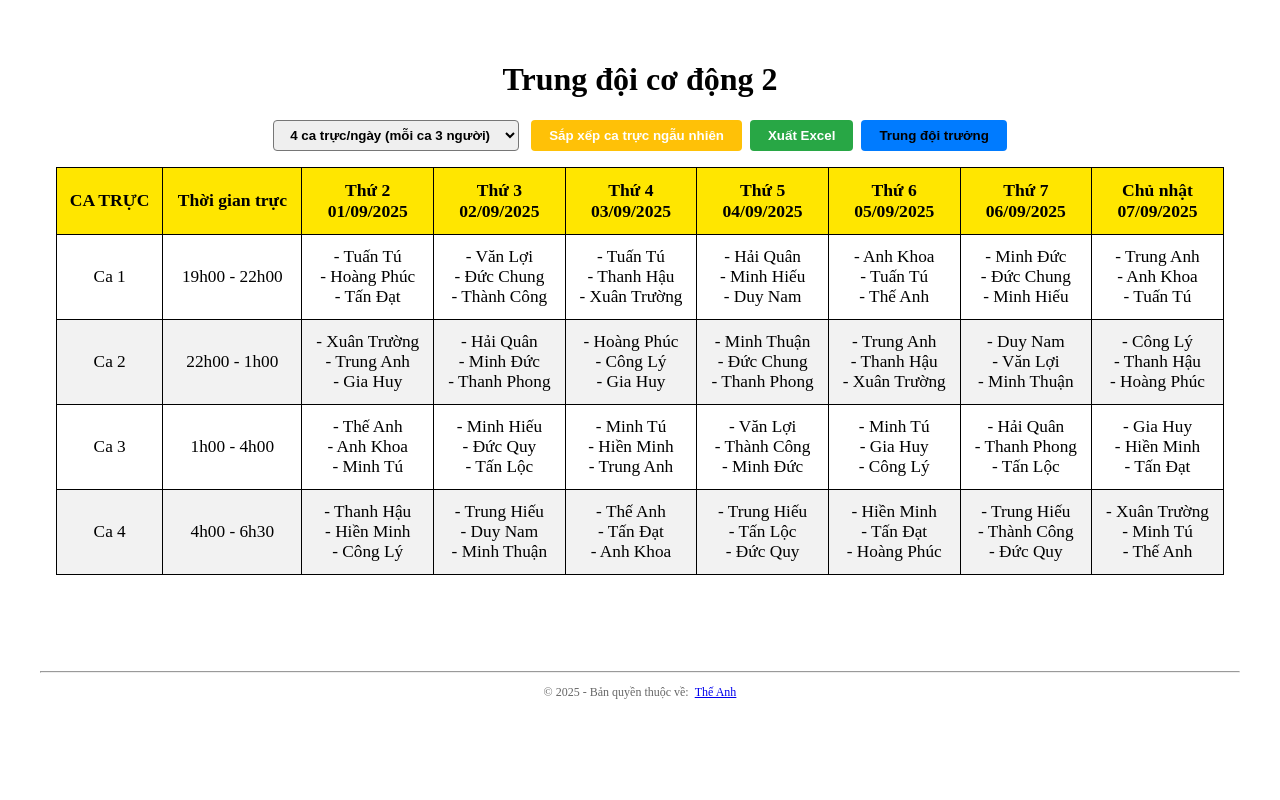
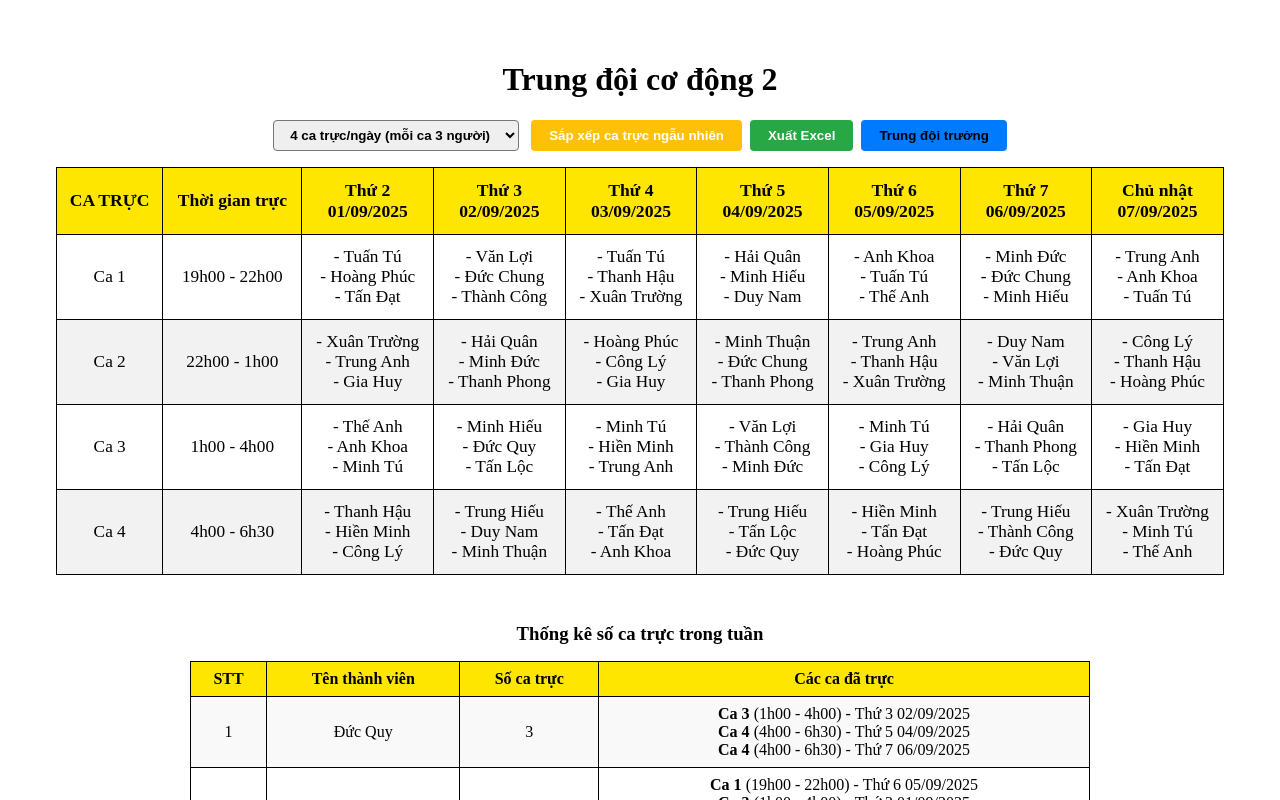
Before and after one commit to teadev2002/xep-ca-ngau-nhien, a React (Vite) app: page / in a window 1280 px wide. Shown: the top 800 px of the page. Built offline with nearby package versions, Linux system fonts and the light colour scheme.

Commit message:
statistic shift

```diff
--- a/src/App.jsx
+++ b/src/App.jsx
@@ -305,6 +305,54 @@ function App() {
           </tbody>
         </table>
       </div>
+
+      {/* Thống kê danh sách thành viên và số ca trực */}
+      <div style={{ margin: '32px auto', maxWidth: 900 }}>
+        <h3 style={{ textAlign: 'center', marginBottom: 16 }}>Thống kê số ca trực trong tuần</h3>
+        <table style={{ width: '100%', borderCollapse: 'collapse', fontSize: '1rem' }}>
+          <thead>
+            <tr style={{ background: '#ffe600' }}>
+              <th style={{ border: '1px solid #000', padding: '8px' }}>STT</th>
+              <th style={{ border: '1px solid #000', padding: '8px' }}>Tên thành viên</th>
+              <th style={{ border: '1px solid #000', padding: '8px' }}>Số ca trực</th>
+              <th style={{ border: '1px solid #000', padding: '8px' }}>Các ca đã trực</th>
+            </tr>
+          </thead>
+          <tbody>
+            {thanhVien.map((tv, idx) => {
+              // Tìm tất cả ca trực của thành viên này
+              let caTruc = [];
+              schedule.forEach((caArr, caIdx) => {
+                caArr.forEach((dayArr, dayIdx) => {
+                  dayArr.forEach((name, k) => {
+                    if (name === tv) {
+                      caTruc.push({
+                        ca: `Ca ${caIdx + 1}`,
+                        time: (caType === 4 ? caTimes4 : caTimes6)[caIdx],
+                        day: days[dayIdx].label + ' ' + days[dayIdx].date
+                      });
+                    }
+                  });
+                });
+              });
+              return (
+                <tr key={tv} style={{ background: idx % 2 === 0 ? '#f9f9f9' : '#fff' }}>
+                  <td style={{ border: '1px solid #000', padding: '8px', textAlign: 'center' }}>{idx + 1}</td>
+                  <td style={{ border: '1px solid #000', padding: '8px' }}>{tv}</td>
+                  <td style={{ border: '1px solid #000', padding: '8px', textAlign: 'center' }}>{caTruc.length}</td>
+                  <td style={{ border: '1px solid #000', padding: '8px' }}>
+                    {caTruc.map((c, i) => (
+                      <div key={i}>
+                        <strong>{c.ca}</strong> ({c.time}) - <span>{c.day}</span>
+                      </div>
+                    ))}
+                  </td>
+                </tr>
+              );
+            })}
+          </tbody>
+        </table>
+      </div>
       <br /> <br /> <br /> <br />
       <div>
         <footer>
```
